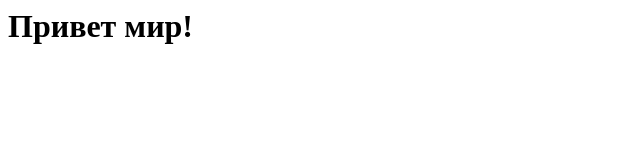
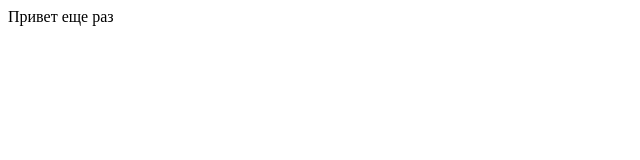
Before and after one commit to yStepunina/ystepunina.github.io, a plain HTML site: page index.html in a window 1280 px wide. Shown: the whole page, without its empty margins (0-640 px from the left). Drawn offline with Linux system fonts and the light colour scheme.

Commit message:
new index

```diff
--- a/index.html
+++ b/index.html
@@ -1,3 +1,11 @@
-<html>
-    <h1> Привет мир!</h1>
+Привет еще раз<!DOCTYPE html>
+<html lang="en">
+<head>
+    <meta charset="UTF-8">
+    <meta name="viewport" content="width=device-width, initial-scale=1.0">
+    <title>Привет еще раз</title>
+</head>
+<body>
+
+</body>
 </html>
```
